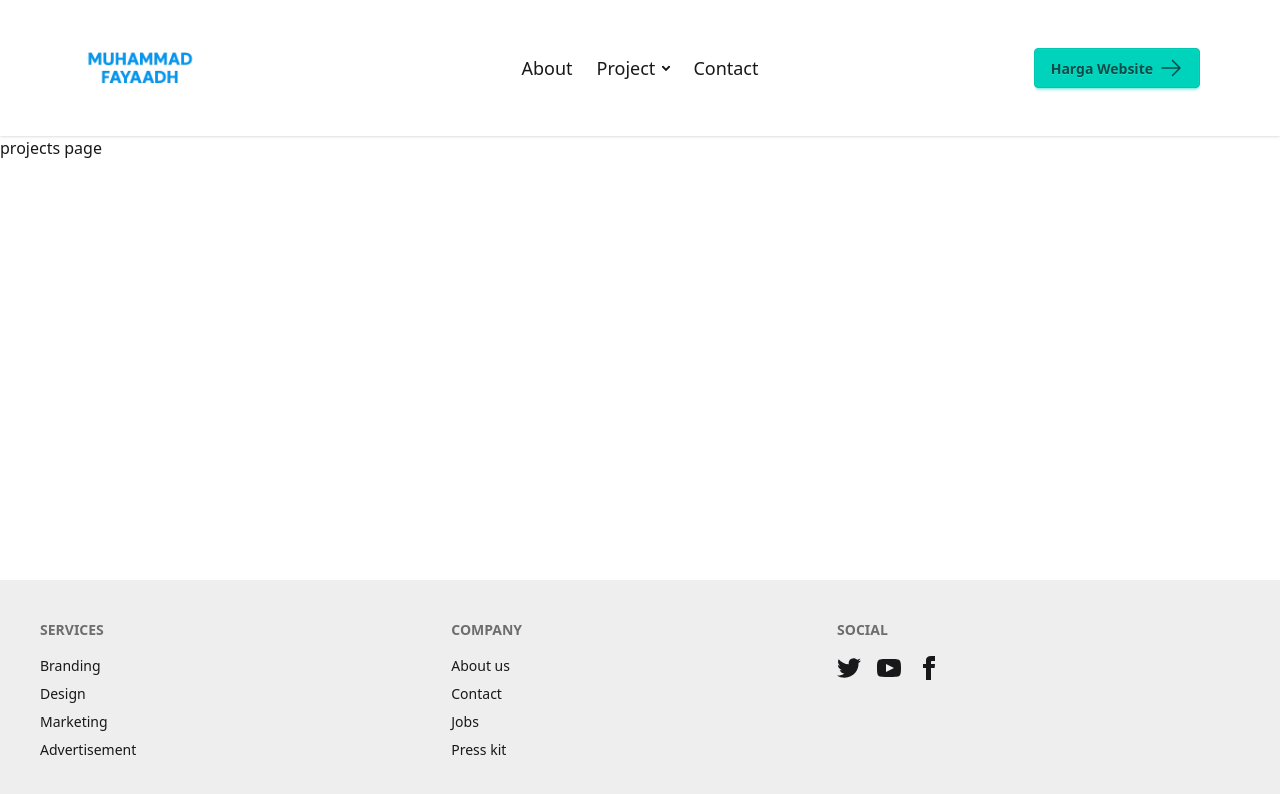
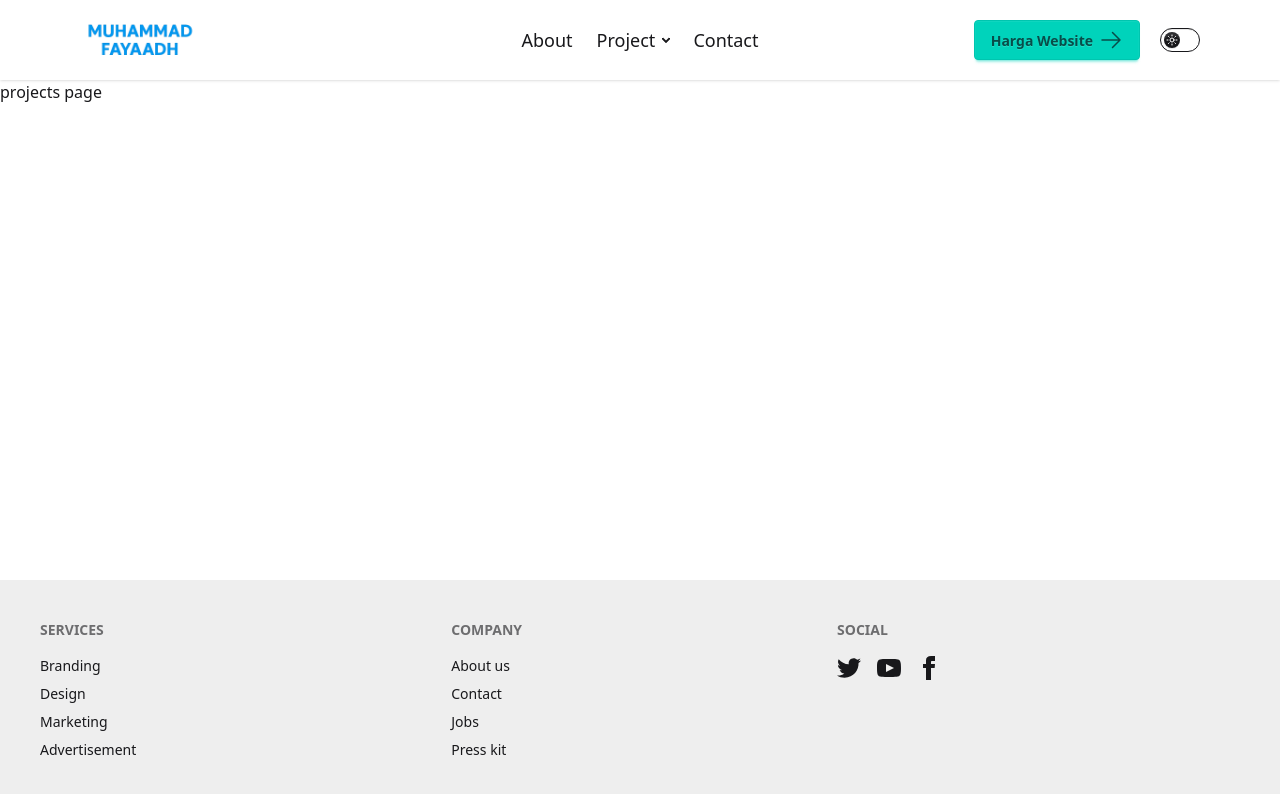
Before and after one commit to mfayaadhh/web-portfolio, a Next.js app: page /projects in a window 1280 px wide. Shown: the top 794 px of the page. Built offline with nearby package versions, Linux system fonts and the light colour scheme.

Commit message:
feat: navbar selesai dan beberapa alignment home page diperbaiki

```diff
--- a/app/components/Navbar.tsx
+++ b/app/components/Navbar.tsx
@@ -1,10 +1,11 @@
 import Link from "next/link";
 import Image from "next/image";
+import ThemeController from "./ThemeController";
 
 export default function Navbar() {
   return (
     <>
-      <div className="navbar bg-base-100 shadow-sm lg:px-20">
+      <div className="navbar bg-base-100 shadow-sm lg:px-20 h-18 lg:h-20">
         <div className="navbar-start">
           <div className="dropdown">
             <div tabIndex={0} role="button" className="btn btn-ghost lg:hidden">
@@ -61,14 +62,14 @@ export default function Navbar() {
           </Link>
         </div>
         <div className="navbar-center hidden lg:flex">
-          <ul className="menu menu-horizontal px-1 text-lg">
+          <ul className="menu menu-horizontal text-lg">
             <li>
               <Link href="/about">About</Link>
             </li>
             <li>
-              <details>
+              <details className="dropdown dropdown-center text-center">
                 <summary>Project</summary>
-                <ul className="p-2">
+                <ul className="menu dropdown-content w-28">
                   <li>
                     <Link href="/projects">Project 1</Link>
                   </li>
@@ -82,9 +83,30 @@ export default function Navbar() {
               <Link href="/contact">Contact</Link>
             </li>
           </ul>
+          {/* <ul role="tablist" className="tabs">
+            <li>
+              <Link href="/about" className="tab">About</Link>
+            </li>
+            <li>
+              <details className="text-center tab">
+                <summary>Project</summary>
+                <ul className="menu dropdown-content w-28">
+                  <li>
+                    <Link href="/projects">Project 1</Link>
+                  </li>
+                  <li>
+                    <Link href="/projects">Project 2</Link>
+                  </li>
+                </ul>
+              </details>
+            </li>
+            <li>
+              <Link href="/contact" className="tab">Contact</Link>
+            </li>
+          </ul> */}
         </div>
         <div className="navbar-end">
-          <Link href="/about" className="btn btn-accent">
+          <Link href="/about" className="btn btn-accent mx-5">
             Harga Website
             <svg
               xmlns="http://www.w3.org/2000/svg"
@@ -101,6 +123,7 @@ export default function Navbar() {
               />
             </svg>
           </Link>
+          <ThemeController />
         </div>
       </div>
     </>
--- a/app/components/ThemeController.tsx
+++ b/app/components/ThemeController.tsx
@@ -1,70 +1,51 @@
+"use client";
+
 import React from "react";
 
 export default function ThemeController() {
   return (
-    <div className="dropdown mb-72">
-      <div tabIndex={0} role="button" className="btn m-1">
-        Theme
-        <svg
-          width="12px"
-          height="12px"
-          className="inline-block h-2 w-2 fill-current opacity-60"
-          xmlns="http://www.w3.org/2000/svg"
-          viewBox="0 0 2048 2048"
+    <label className="toggle text-base-content">
+      <input type="checkbox" value="dark" className="theme-controller" />
+
+      <svg
+        aria-label="sun"
+        xmlns="http://www.w3.org/2000/svg"
+        viewBox="0 0 24 24"
+      >
+        <g
+          strokeLinejoin="round"
+          strokeLinecap="round"
+          strokeWidth="2"
+          fill="none"
+          stroke="currentColor"
         >
-          <path d="M1799 349l242 241-1017 1017L7 590l242-241 775 775 775-775z"></path>
-        </svg>
-      </div>
-      <ul
-        tabIndex={0}
-        className="dropdown-content bg-base-300 rounded-box z-1 w-52 p-2 shadow-2xl"
+          <circle cx="12" cy="12" r="4"></circle>
+          <path d="M12 2v2"></path>
+          <path d="M12 20v2"></path>
+          <path d="m4.93 4.93 1.41 1.41"></path>
+          <path d="m17.66 17.66 1.41 1.41"></path>
+          <path d="M2 12h2"></path>
+          <path d="M20 12h2"></path>
+          <path d="m6.34 17.66-1.41 1.41"></path>
+          <path d="m19.07 4.93-1.41 1.41"></path>
+        </g>
+      </svg>
+
+      <svg
+        aria-label="moon"
+        xmlns="http://www.w3.org/2000/svg"
+        viewBox="0 0 24 24"
       >
-        <li>
-          <input
-            type="radio"
-            name="theme-dropdown"
-            className="theme-controller btn btn-sm btn-block btn-ghost justify-start"
-            aria-label="Default"
-            value="default"
-          />
-        </li>
-        <li>
-          <input
-            type="radio"
-            name="theme-dropdown"
-            className="theme-controller btn btn-sm btn-block btn-ghost justify-start"
-            aria-label="Retro"
-            value="retro"
-          />
-        </li>
-        <li>
-          <input
-            type="radio"
-            name="theme-dropdown"
-            className="theme-controller btn btn-sm btn-block btn-ghost justify-start"
-            aria-label="Cyberpunk"
-            value="cyberpunk"
-          />
-        </li>
-        <li>
-          <input
-            type="radio"
-            name="theme-dropdown"
-            className="theme-controller btn btn-sm btn-block btn-ghost justify-start"
-            aria-label="Valentine"
-            value="valentine"
-          />
-        </li>
-        <li>
-          <input
-            type="radio"
-            name="theme-dropdown"
-            className="theme-controller btn btn-sm btn-block btn-ghost justify-start"
-            aria-label="Aqua"
-            value="aqua"
-          />
-        </li>
-      </ul>
-    </div>
+        <g
+          strokeLinejoin="round"
+          strokeLinecap="round"
+          strokeWidth="2"
+          fill="none"
+          stroke="currentColor"
+        >
+          <path d="M12 3a6 6 0 0 0 9 9 9 9 0 1 1-9-9Z"></path>
+        </g>
+      </svg>
+    </label>
   );
 }
--- a/app/globals.css
+++ b/app/globals.css
@@ -1,2 +1,2 @@
 @import "tailwindcss";
-@plugin "daisyui";
+ @plugin "daisyui";
--- a/app/layout.tsx
+++ b/app/layout.tsx
@@ -14,7 +14,7 @@ export default function RootLayout({
   children: React.ReactNode;
 }>) {
   return (
-    <html lang="en">
+    <html lang="en" data-theme="light">
       <body className="flex flex-col min-h-screen">
         <Navbar />
         {children}
--- a/app/page.tsx
+++ b/app/page.tsx
@@ -44,11 +44,11 @@ export default function Home() {
               alt="Ilustrasi Coding"
             />
           </div>
-          <div className="w-1/2">
+          <div className="flex flex-wrap w-full lg:w-1/2 justify-center lg:justify-start">
             <h2 className="text-4xl mb-10 font-bold">
               Solusi Website untuk Bisnis Anda
             </h2>
-            <p className="text-xl">
+            <p className="text-xl text-justify lg:text-left">
               Saya menyediakan layanan pembuatan website yang simpel, cepat, dan
               terjangkau. Website yang saya buat tidak hanya terlihat
               profesional, tetapi juga mudah digunakan dan responsif di berbagai
@@ -80,9 +80,9 @@ export default function Home() {
           Hasil Karya Saya
         </h2>
         {/* Section 2 Container */}
-        <div className="p-10 gap-10 flex justify-evenly flex-wrap lg:flex-nowrap">
+        <div className="p-10 gap-10 flex justify-evenly flex-wrap lg:flex-nowrap text-justify lg:text-left">
           {/* Section 2 Container 1 */}
-          <div className="w-1/2">
+          <div className="w-full lg:w-1/2">
             <p className="text-xl">
               Setiap website yang saya buat adalah hasil dari perhatian terhadap
               detail, keindahan desain, dan kebutuhan bisnis klien. Di sini Anda
@@ -92,7 +92,7 @@ export default function Home() {
             </p>
           </div>
           {/* Section 2 Carousel */}
-          <div className="carousel w-96 lg:w-1/2">
+          <div className="carousel w-full lg:w-1/2">
             {/* Slide 1 Carousel */}
             <div id="slide1" className="carousel-item relative w-full">
               <div className="card bg-base-100 w-full shadow-sm">
@@ -180,7 +180,7 @@ export default function Home() {
       {/* Section 3 */}
       <section className="p-10 bg-primary ">
         {/* Section Header  */}
-        <h2 className="text-4xl p-2.5 text-center font-bold">
+        <h2 className="text-4xl p-2.5 text-center font-bold text-white">
           Keunggulan Website Saya
         </h2>
         {/* Anak Section */}
@@ -290,13 +290,13 @@ export default function Home() {
           </div>
         </div>
       </section>
-      {/* Section 4 */}
+      {/* Section 4 - Harga Website */}
       <section className="p-10">
         <div className="divider divider-primary">
           <h2 className="text-center font-bold text-4xl">Harga Website</h2>
         </div>
         {/* Pricing Card Container */}
-        <div className="flex justify-evenly">
+        <div className="flex flex-wrap justify-evenly">
           {/* Card 1 */}
           <div className="card w-96 bg-base-100 shadow-sm">
             <div className="card-body">
```
